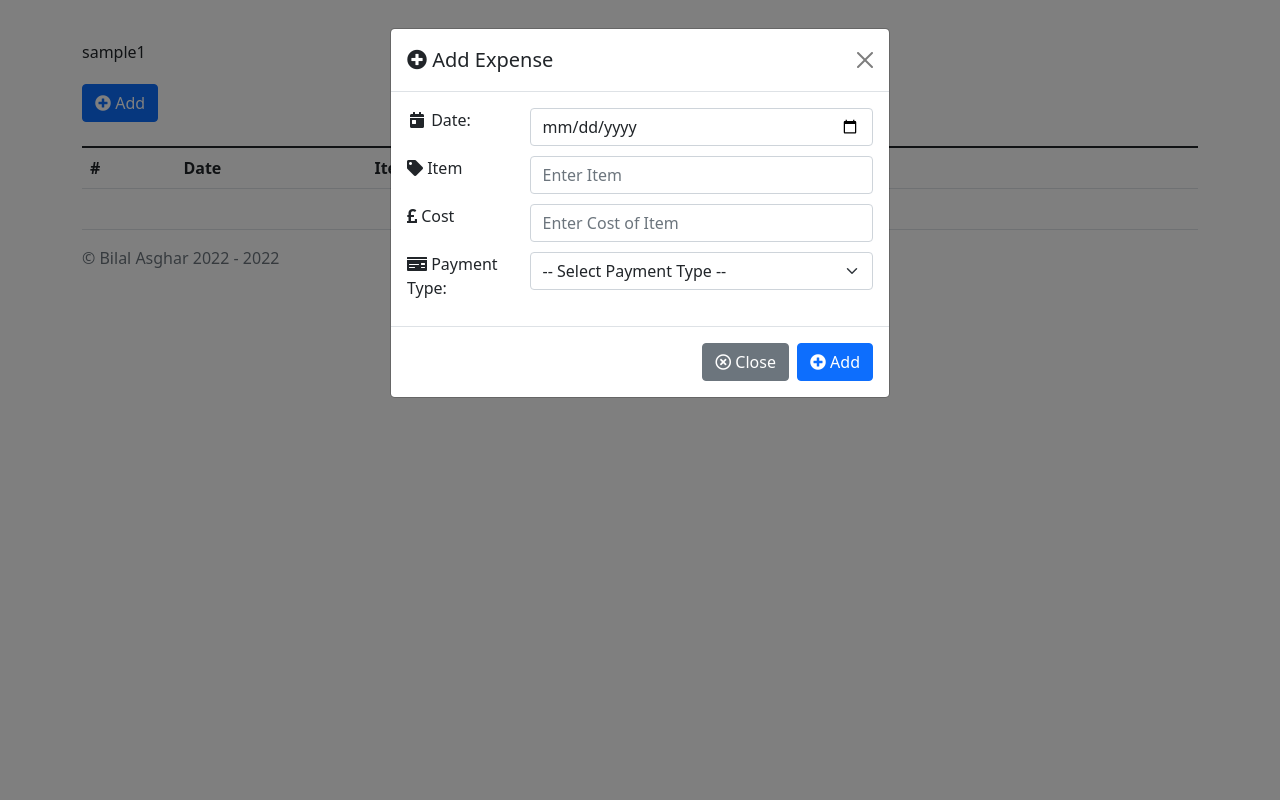
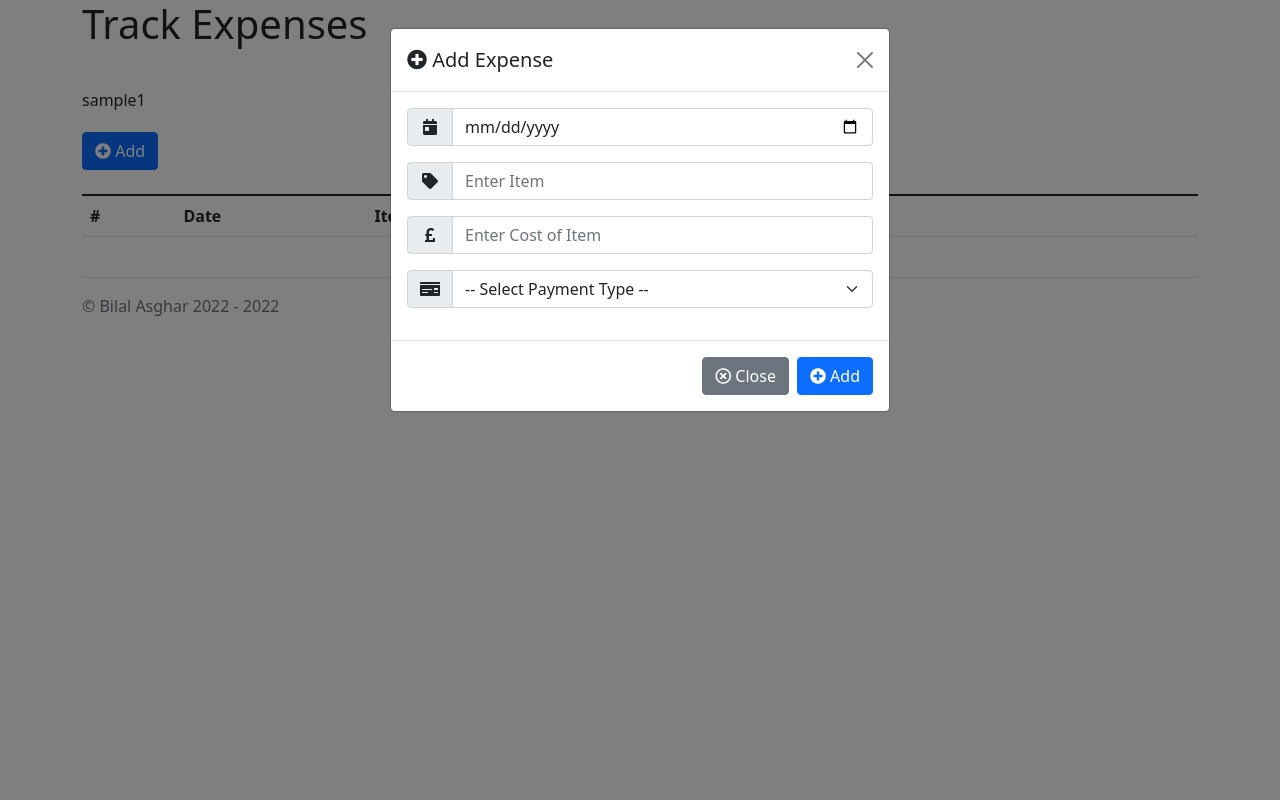
Before and after one commit to Batman08/ExpenseTracker, a PHP site: page /UserExpenses/TrackExpenses.php in a window 1280 px wide, after a click on "Add". Run offline with PHP 8.4, Linux system fonts and the light colour scheme; the visitor is signed in with stand-in values (Sample User, id 1); data that the repository does not hold is empty.

Commit message:
changed form look and added page header text

```diff
--- a/src/UserExpenses/TrackExpenses.php
+++ b/src/UserExpenses/TrackExpenses.php
@@ -1,5 +1,5 @@
 <?php
-$page_header = '';
+$page_header = 'Track Expenses';
 $page_content = 'TrackExpenses_Content.php';
 include('../MasterPages/Master.php');
 ?>
--- a/src/UserExpenses/TrackExpenses_Content.php
+++ b/src/UserExpenses/TrackExpenses_Content.php
@@ -10,7 +10,7 @@
             <button type="button" class="btn btn-primary btn-block" data-bs-toggle="modal" data-bs-target="#staticBackdrop"><i class="fas fa-plus-circle"></i> Add</button>
         </div>
 
-        <br/>
+        <br />
 
         <div class="row">
             <div>
@@ -42,41 +42,33 @@
                         <form id="formAddExpense" method="POST">
 
                             <!-- Date -->
-                            <div class="row padBottom10">
-                                <div class="col-md-3">
-                                    <label for="txtDate"><i class="fas fa-calendar-day fa-fw"></i> Date:</label>
-                                </div>
-                                <div class="col-md-9">
+                            <div class="row">
+                                <div class="input-group mb-3">
+                                    <span class="input-group-text" id="basic-addon1"><i class="fas fa-calendar-day fa-fw"></i></span>
                                     <input type="date" class="form-control" id="txtDate" name="txtDate" required>
                                 </div>
                             </div>
 
                             <!--  Item -->
-                            <div class="row padBottom10">
-                                <div class="col-md-3">
-                                    <label for="txtItem"><i class="fas fa-tag"></i> Item</label>
-                                </div>
-                                <div class="col-md-9">
+                            <div class="row">
+                                <div class="input-group mb-3">
+                                    <span class="input-group-text" id="basic-addon1"><i class="fas fa-tag fa-fw"></i></span>
                                     <input type="text" class="form-control" id="txtItem" name="txtItem" placeholder="Enter Item" maxlength="256" required>
                                 </div>
                             </div>
 
                             <!--  Cost -->
-                            <div class="row padBottom10">
-                                <div class="col-md-3">
-                                    <label for="txtCost"><i class="fas fa-pound-sign"></i> Cost</label>
-                                </div>
-                                <div class="col-md-9">
+                            <div class="row">
+                                <div class="input-group mb-3">
+                                    <span class="input-group-text" id="basic-addon1"><i class="fas fa-pound-sign fa-fw"></i></span>
                                     <input type="number" step=0.01 class="form-control" id="txtCost" name="txtCost" placeholder="Enter Cost of Item" required>
                                 </div>
                             </div>
 
                             <!-- Payment Type -->
-                            <div class="row padBottom10">
-                                <div class="col-md-3">
-                                    <label for="ddlPaymentType"><i class="fas fa-money-check"></i> Payment Type:</label>
-                                </div>
-                                <div class="col-md-9">
+                            <div class="row">
+                                <div class="input-group mb-3">
+                                    <span class="input-group-text" id="basic-addon1"><i class="fas fa-money-check fa-fw"></i></span>
                                     <select id="ddlPaymentType" name="ddlPaymentType" class="form-select" aria-label="select user" required>
                                         <option selected disabled>-- Select Payment Type --</option>
                                         <option value="CreditCard">Credit Card</option>
```
